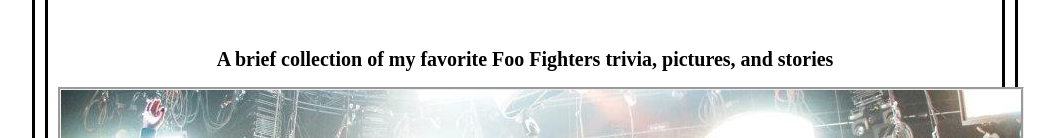
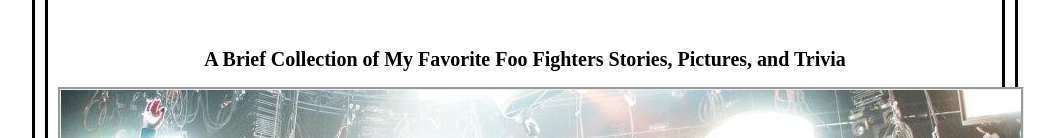
Before and after one commit to spurs2k/html-me-something, a plain HTML site: page index.html in a window 1280 px wide. Shown: the part 165-303 px from the top of the page, without its empty margins (115-1170 px from the left). Drawn offline with Linux system fonts and the light colour scheme.

Commit message:
Added images. Final save before trying something.

```diff
--- a/index.html
+++ b/index.html
@@ -11,7 +11,7 @@
     <div class="container">
     <header>
             <h1>Foo Fighters Tribute Page</h1>
-            <h2>A brief collection of my favorite Foo Fighters trivia, pictures, and stories</h2>
+            <h2>A Brief Collection of My Favorite Foo Fighters Stories, Pictures, and Trivia</h2>
             <img src="images/Stage level group.jpg" alt="Stage photo during the Wasting Light Tour in 2011"/>
         </header>
 
```
